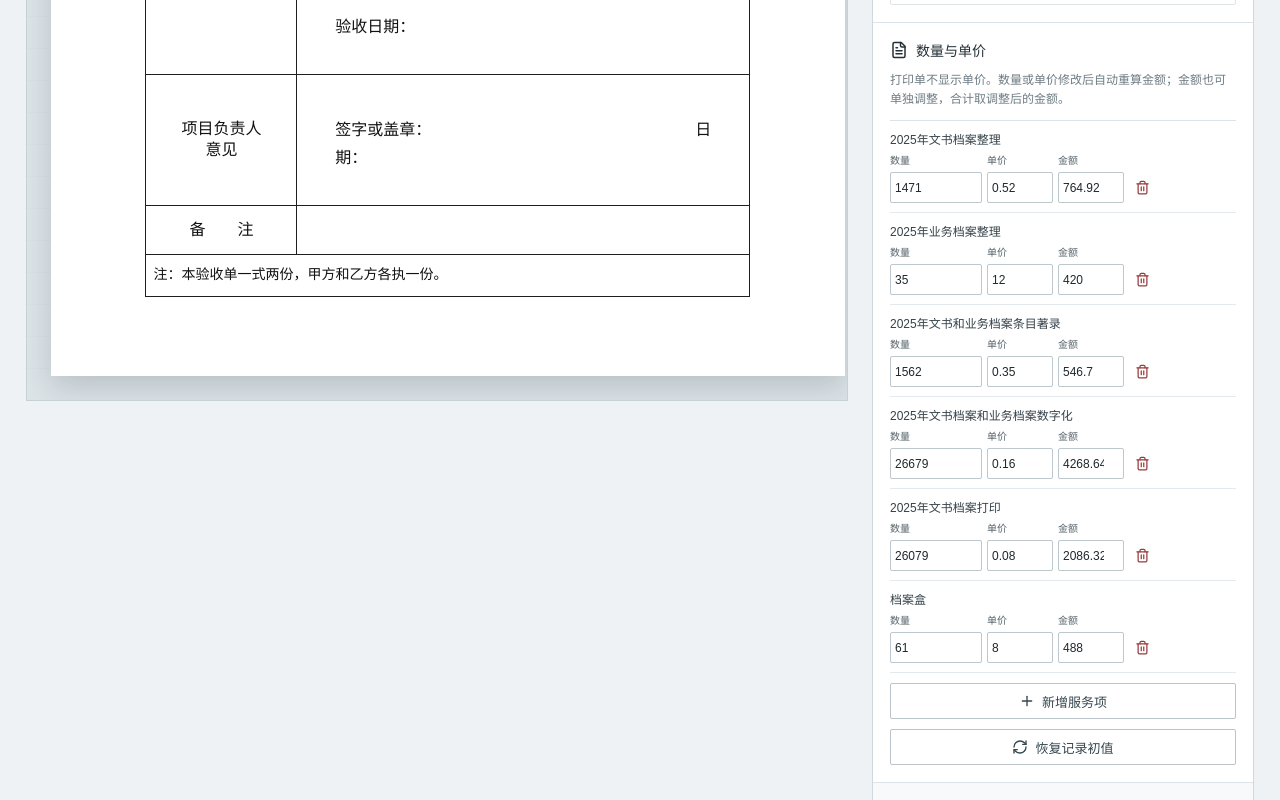
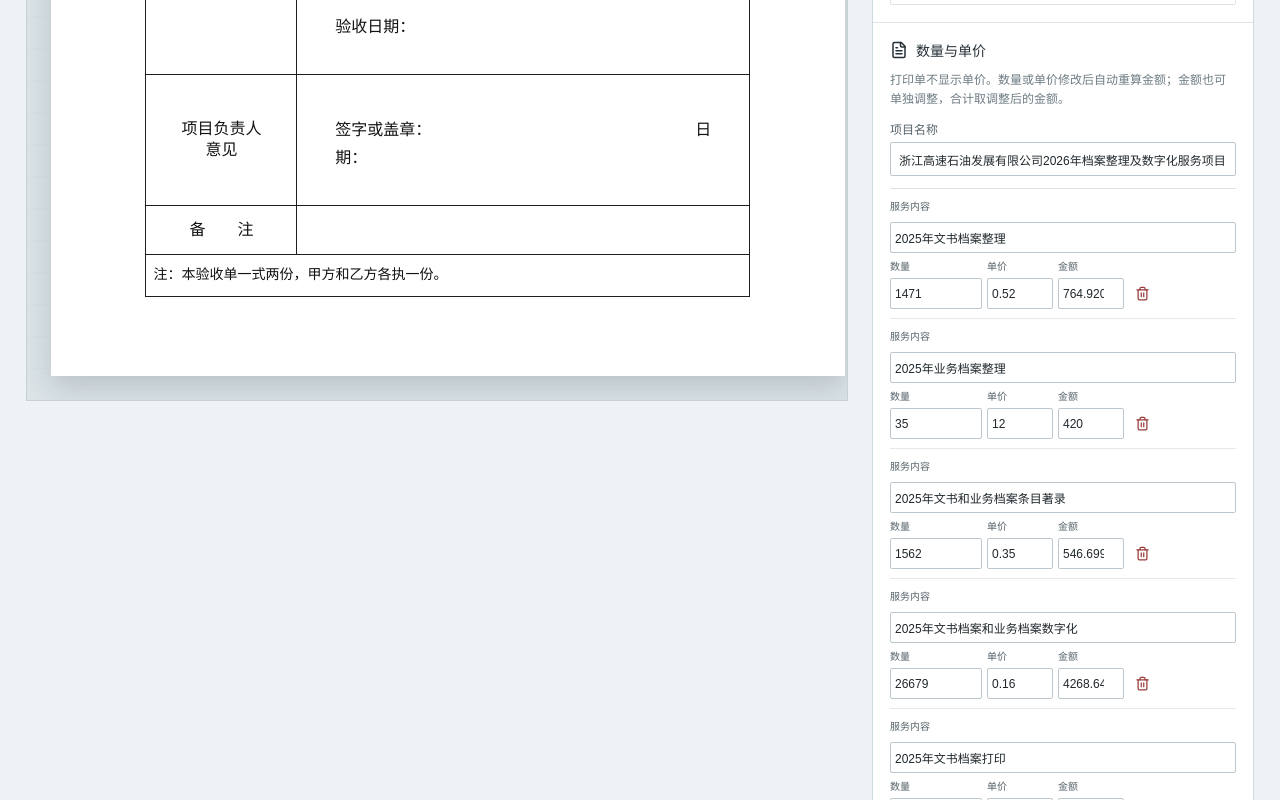
Before and after one commit to wangkezhe/bitable-acceptance-sheet, a React (Vite) app: page / in a window 1280 px wide. Shown: the part 880-1680 px from the top of the page. Built offline with nearby package versions, Linux system fonts and the light colour scheme.

Commit message:
feat: improve acceptance sheet editing

```diff
--- a/src/main.jsx
+++ b/src/main.jsx
@@ -26,7 +26,7 @@
   ]
 };
 
-const EMPTY_ITEM = { content: '新增服务内容', unit: '项', quantity: 1, unitPrice: 0, amount: 0 };
+const EMPTY_ITEM = { content: '新增服务内容', unit: '项', quantity: 1, unitPrice: 0, amountOverride: null };
 
 function toNumber(value) {
   const result = Number(String(value ?? '').replace(/[\s,，￥¥]/g, ''));
@@ -38,6 +38,10 @@
     minimumFractionDigits: 2,
     maximumFractionDigits: 2
   }).format(value);
+}
+
+function getItemAmount(item) {
+  return item.amountOverride ?? (toNumber(item.quantity) * toNumber(item.unitPrice));
 }
 
 function formatServiceDate(value) {
@@ -81,7 +85,7 @@
       unit: unitValues[index] || '项',
       quantity,
       unitPrice,
-      amount: quantity * unitPrice
+      amountOverride: null
     };
   });
 }
@@ -137,6 +141,7 @@
 
 function App() {
   const [record, setRecord] = useState(DEMO_RECORD);
+  const [projectName, setProjectName] = useState(DEMO_RECORD.projectName);
   const [items, setItems] = useState(DEMO_RECORD.items);
   const [status, setStatus] = useState({ kind: 'demo', message: '演示数据已加载。进入飞书应用插件后可选择多维表格记录。' });
   const [sdkContext, setSdkContext] = useState(null);
@@ -153,7 +158,7 @@
   const [isLoading, setIsLoading] = useState(false);
 
   const total = useMemo(
-    () => items.reduce((sum, item) => sum + toNumber(item.amount), 0),
+    () => items.reduce((sum, item) => sum + getItemAmount(item), 0),
     [items]
   );
 
@@ -269,6 +274,7 @@
         servicePeriod: servicePeriod || '未填写服务起止时间',
         items: nextItems.length ? nextItems : [EMPTY_ITEM]
       });
+      setProjectName(projectName || '未填写项目名称');
       setItems(nextItems.length ? nextItems : [EMPTY_ITEM]);
       setStatus({ kind: 'connected', message: `已按所选记录更新验收单。数量和单价可在右侧继续调整。${priceNotice}` });
     } catch (error) {
@@ -298,8 +304,10 @@
     setItems((current) => current.map((item, itemIndex) => (
       itemIndex === index
         ? (() => {
-          const next = { ...item, [key]: key === 'quantity' || key === 'unitPrice' || key === 'amount' ? toNumber(value) : value };
-          if (key === 'quantity' || key === 'unitPrice') next.amount = toNumber(next.quantity) * toNumber(next.unitPrice);
+          const next = { ...item };
+          if (key === 'amount') next.amountOverride = toNumber(value);
+          else next[key] = key === 'quantity' || key === 'unitPrice' ? toNumber(value) : value;
+          if (key === 'quantity' || key === 'unitPrice') next.amountOverride = null;
           return next;
         })()
         : item
@@ -308,7 +316,8 @@
 
   function resetPricing() {
     setItems(record.items.map((item) => ({ ...item })));
-    setStatus({ kind: 'demo', message: '数量和单价已恢复为所选记录的初始值。' });
+    setProjectName(record.projectName);
+    setStatus({ kind: 'demo', message: '项目名称、数量和单价已恢复为所选记录的初始值。' });
   }
 
   const fieldOptions = fieldMetaList.map((field) => ({ value: field.id, label: field.name }));
@@ -337,8 +346,8 @@
               </colgroup>
               <tbody>
                 <tr><td colSpan="6" className="sheet-title">档案服务验收单</td></tr>
-                <tr><td colSpan="6" className="acceptance-type">样本验收（　）　　阶段性验收（　）　　终验（√）</td></tr>
-                <tr><th colSpan="2">项目名称</th><td colSpan="4" className="strong-cell">{record.projectName}</td></tr>
+                <tr><td colSpan="6" className="acceptance-type">样本验收（　）　　阶段性验收（　）　　终验（　）</td></tr>
+                <tr><th colSpan="2">项目名称</th><td colSpan="4" className="strong-cell">{projectName}</td></tr>
                 <tr><th colSpan="2">服务起止时间</th><td colSpan="4" className="strong-cell">{record.servicePeriod}</td></tr>
                 <tr className="service-heading">
                   <th rowSpan={items.length + 2} colSpan="2">服务内容</th>
@@ -405,13 +414,18 @@
           <section className="panel-section editable-section">
             <div className="panel-heading"><FileText size={18} /><h2>数量与单价</h2></div>
             <p className="panel-hint">打印单不显示单价。数量或单价修改后自动重算金额；金额也可单独调整，合计取调整后的金额。</p>
+            <label className="project-name-editor">项目名称
+              <input value={projectName} onChange={(event) => setProjectName(event.target.value)} />
+            </label>
             <div className="pricing-list">
               {items.map((item, index) => (
                 <div className="pricing-row" key={`${item.content}-editor-${index}`}>
-                  <div className="pricing-name">{item.content}</div>
+                  <label className="pricing-name">服务内容
+                    <input value={item.content} onChange={(event) => updateItem(index, 'content', event.target.value)} />
+                  </label>
                   <label>数量<input type="number" min="0" step="0.01" value={item.quantity} onChange={(event) => updateItem(index, 'quantity', event.target.value)} /></label>
                   <label>单价<input type="number" min="0" step="0.01" value={item.unitPrice} onChange={(event) => updateItem(index, 'unitPrice', event.target.value)} /></label>
-                  <label>金额<input type="number" min="0" step="0.01" value={item.amount} onChange={(event) => updateItem(index, 'amount', event.target.value)} /></label>
+                  <label>金额<input type="number" min="0" step="0.01" value={getItemAmount(item)} onChange={(event) => updateItem(index, 'amount', event.target.value)} /></label>
                   <button className="icon-action" title="删除服务项" onClick={() => setItems((current) => current.filter((_, itemIndex) => itemIndex !== index))}><Trash2 size={15} /></button>
                 </div>
               ))}
--- a/src/styles.css
+++ b/src/styles.css
@@ -62,7 +62,8 @@
 .secondary-action:disabled, .ghost-action:disabled { cursor: not-allowed; opacity: .45; }
 .pricing-list { margin-top: 12px; border-top: 1px solid #dce3e6; }
 .pricing-row { display: grid; grid-template-columns: 1fr 66px 66px 76px 26px; gap: 5px; align-items: end; padding: 9px 0; border-bottom: 1px solid #e3e9ec; }
-.pricing-name { grid-column: 1 / -1; overflow: hidden; color: #354249; font-size: 12px; text-overflow: ellipsis; white-space: nowrap; }
+.pricing-name { grid-column: 1 / -1; color: #354249; font-size: 10px; }
+.pricing-name input { margin-top: 4px; }
 .pricing-row label { margin-top: 0; font-size: 10px; }
 .pricing-row input { min-height: 31px; padding: 4px; font-size: 12px; }
 .icon-action { width: 26px; height: 31px; padding: 0; display: inline-grid; place-items: center; border: 0; background: transparent; color: #9a3b3b; }
```
Also changed, not shown: 1 other file (tests, documents, lock files or other folders).
